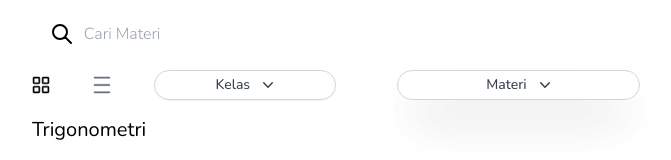
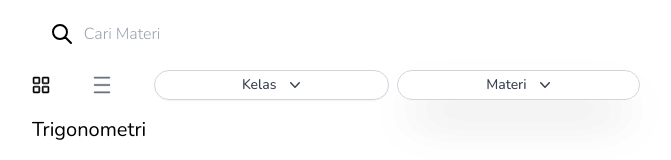
Before and after one commit to Devanoz/belajarmatematika.id, a Nuxt app: page /materi in a window 1280 px wide. Shown: the part 164-324 px from the top of the page, without its empty margins (304-975 px from the left). Built offline with nearby package versions, Linux system fonts and the light colour scheme.

Commit message:
fix dropdown

```diff
--- a/pages/materi/index.vue
+++ b/pages/materi/index.vue
@@ -61,7 +61,7 @@
 
             <!-- dropdown kelas -->
 
-            <div class="relative inline-block text-left col-span-3 z-20">
+            <div class="relative inline-block text-left col-span-4 mr-2 z-20">
                 <div>
                     <button @click="onDropdownClassClicked" type="button"
                         class="inline-flex w-full justify-center rounded-2xl border border-gray-300 bg-sky-100 px-4 py-1 text-sm font-medium text-gray-700 shadow-sm hover:bg-gray-50 focus:outline-none focus:ring-2 focus:ring-sky-500 focus:ring-offset-2 focus:ring-offset-sky-100"
@@ -101,7 +101,7 @@
                 </div>
             </div>
 
-            <div class="col-span-1"></div>
+            <!-- <div class="col-span-1"></div> -->
 
             <!-- dropdown materi -->
             <div class="relative inline-block text-left shadow-2xl col-span-4 z-20 row-end-11">
```
